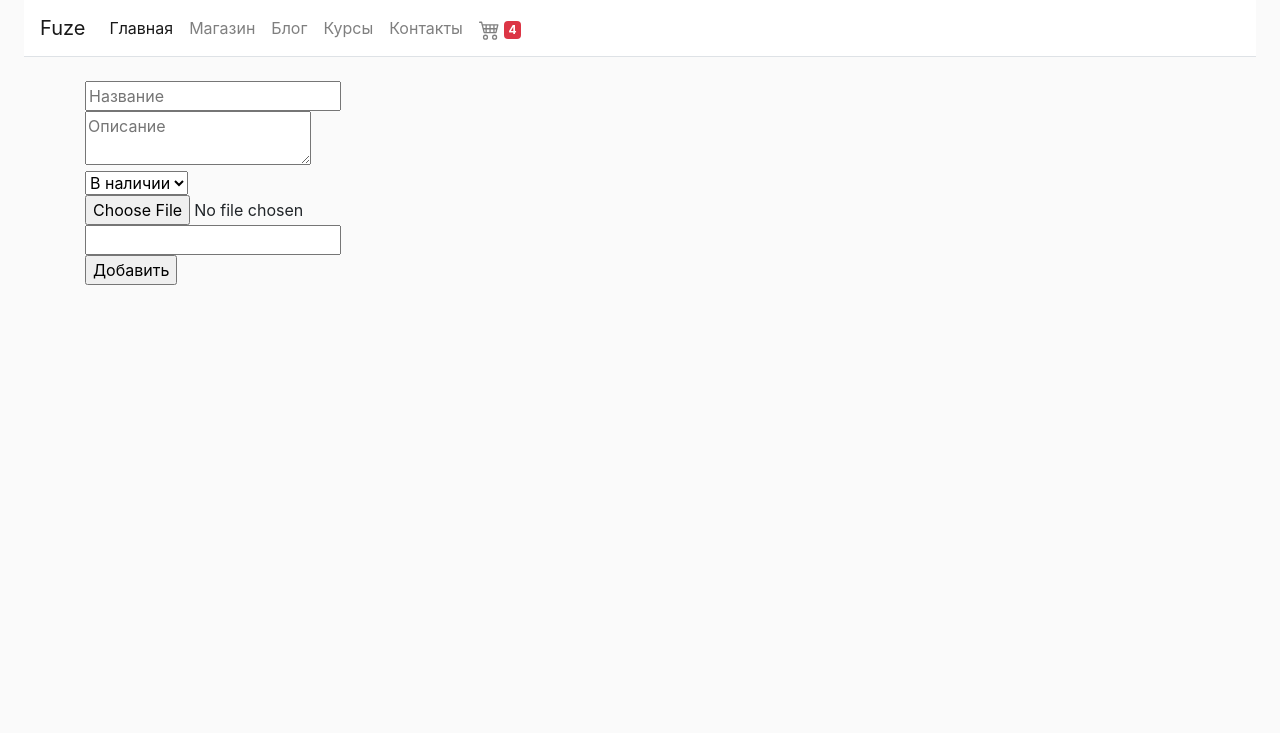
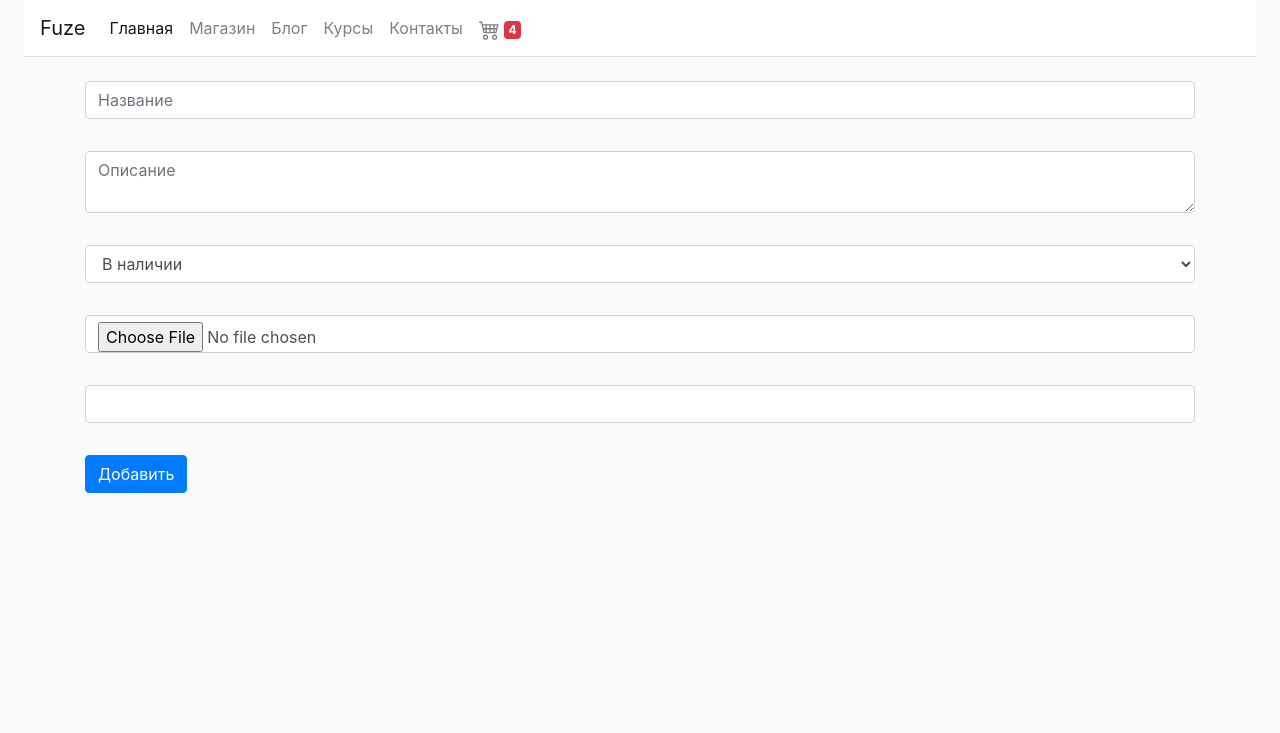
Before and after one commit to pafimov/steklosite, a Yii app: template views/shop/creatething.php in a window 1280 px wide. Shown: the top 733 px of the page. Run offline with PHP 8.4 and a stand-in for Yii, Linux system fonts and the light colour scheme; the template is opened without the code that fills it, so the values that code supplies are empty; some libraries are stand-ins or nearby versions.

Commit message:
design edit

```diff
--- a/controllers/PostsController.php
+++ b/controllers/PostsController.php
@@ -13,7 +13,7 @@ class PostsController extends Controller{
         public function actionIndex()
         {
             $pagination = new Pagination([
-                'defaultPageSize' => 1,
+                'defaultPageSize' => 8,
                 'totalCount' => posts::find()->count()
             ]);
             $posts = posts::find()->orderBy('time')->offset($pagination->offset)->limit($pagination->limit)->all();
--- a/models/shop.php
+++ b/models/shop.php
@@ -25,7 +25,7 @@ use yii\db\ActiveRecord;
                     [['name', 'description'], 'string'],
                     [['price'], 'integer'],
                     [['have'], 'string', 'max' => 30],
-                    [['image'], 'file', 'skipOnEmpty' => false, 'extensions' =>'png, jpg', 'maxSize' => 1024 * 1024 * 16]
+                    [['image'], 'file', 'skipOnEmpty' => false, 'extensions' =>'png, jpg']
                 ];
         }
         public function setattr(){
--- a/views/posts/addedpost.php
+++ b/views/posts/addedpost.php
@@ -22,7 +22,7 @@
         print <<<_HTML_
             <form method="POST" action="/?r=posts/addpost" enctype="multipart/form-data">
                 <input type="hidden" name="_csrf" value="{$chtoto}" />
-                <textarea  class="form-control mb-3" name="text" placeholder="Что у Вас нового?"></textarea>
+                <textarea class="form-control mb-3" name="text" placeholder="Что у Вас нового?"></textarea>
                 <label for="imgpost">Изображение для поста</label>
                 <input  class="form-control-file mb-3" type="file" name="image" class="form-control-file" id="imgpost"/>
                 <input  class="btn btn-primary" type="submit"/>
--- a/views/shop/creatething.php
+++ b/views/shop/creatething.php
@@ -21,15 +21,15 @@
         print <<<_HTML_
             <form method="POST" action="/?r=shop/create" enctype="multipart/form-data">
                 <input type="hidden" name="_csrf" value="{$chtoto}" />
-                <input type="text" name="name" placeholder="Название"/><br/>
-                <textarea name="description" placeholder="Описание"></textarea><br/>
-                <select name="have">
+                <input type="text" class="form-control mb-2" name="name" placeholder="Название"/><br/>
+                <textarea class="form-control mb-2" name="description" placeholder="Описание"></textarea><br/>
+                <select class="form-control mb-2" name="have">
                     <option active>В наличии</option>
                     <option>Под заказ</option>
                 </select><br/>
-                <input type="file" name="image"/><br/>
-                <input type="number" name="price"/><br/>
-                <input type="submit" value="Добавить"/><br/>
+                <input class="form-control mb-2" type="file" name="image"/><br/>
+                <input class="form-control mb-2" type="number" name="price"/><br/>
+                <input class="btn btn-primary" type="submit" value="Добавить"/><br/>
             </form>
         _HTML_;
     }
```
Also changed, not shown: views/posts/posts.php (+11 -4 lines), web/uploads/MekosR3lwSb.jpg (added), 1 other file.
